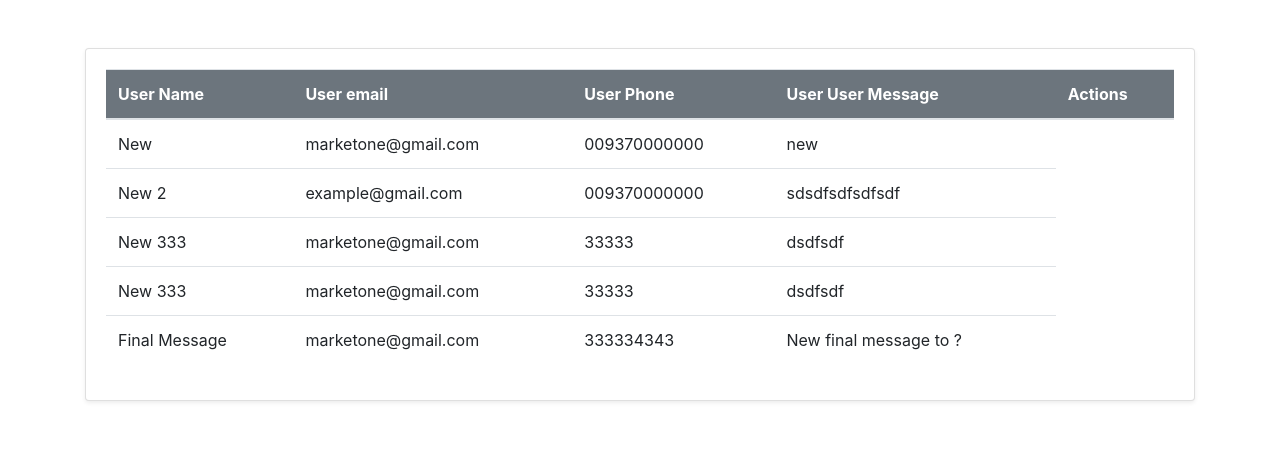
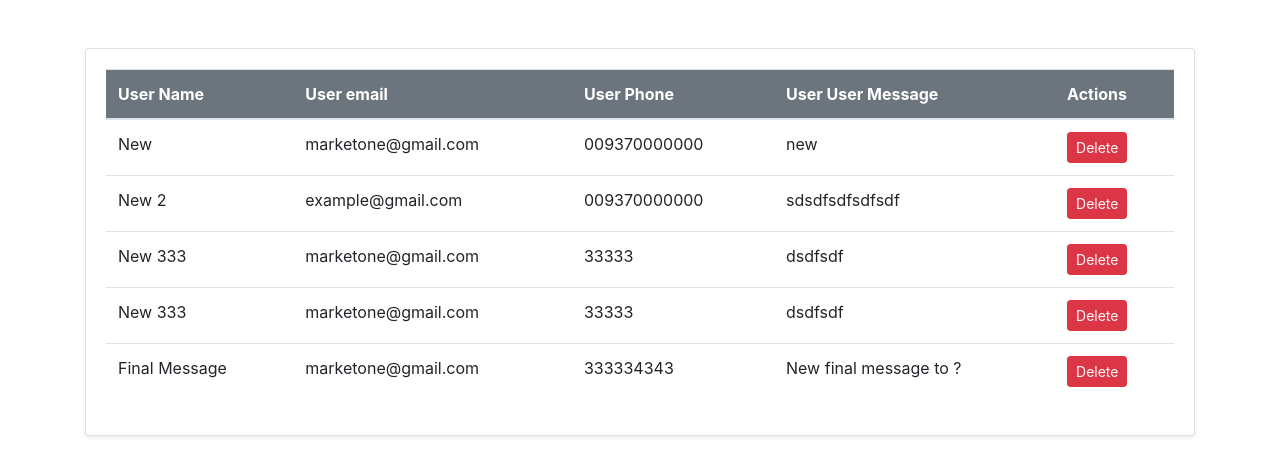
Before and after one commit to MateenSeddiqi/Online-cosmetic-shop, a Django app: page /contactMsg/ in a window 1280 px wide. Shown: the part 56-532 px from the top of the page. Run offline with Django 5.2, Linux system fonts and the light colour scheme; data comes from the database, SQL or seed files in the repository.

Commit message:
delete feature

```diff
--- a/products/templates/contactMsg.html
+++ b/products/templates/contactMsg.html
@@ -24,7 +24,11 @@
                             <td>{{ contactMsg.email }}</td>
                             <td>{{ contactMsg.phone }}</td>
                             <td>{{ contactMsg.message }}</td>
-
+                            <td>
+                                <div>
+                                    <a href="{% url 'deleteContactMsg' contactMsg.id %}" class="btn btn-danger btn-sm">Delete</a>
+                                </div>
+                            </td>
                         </tr>
                         {% endfor %}
                     </tbody>
```
